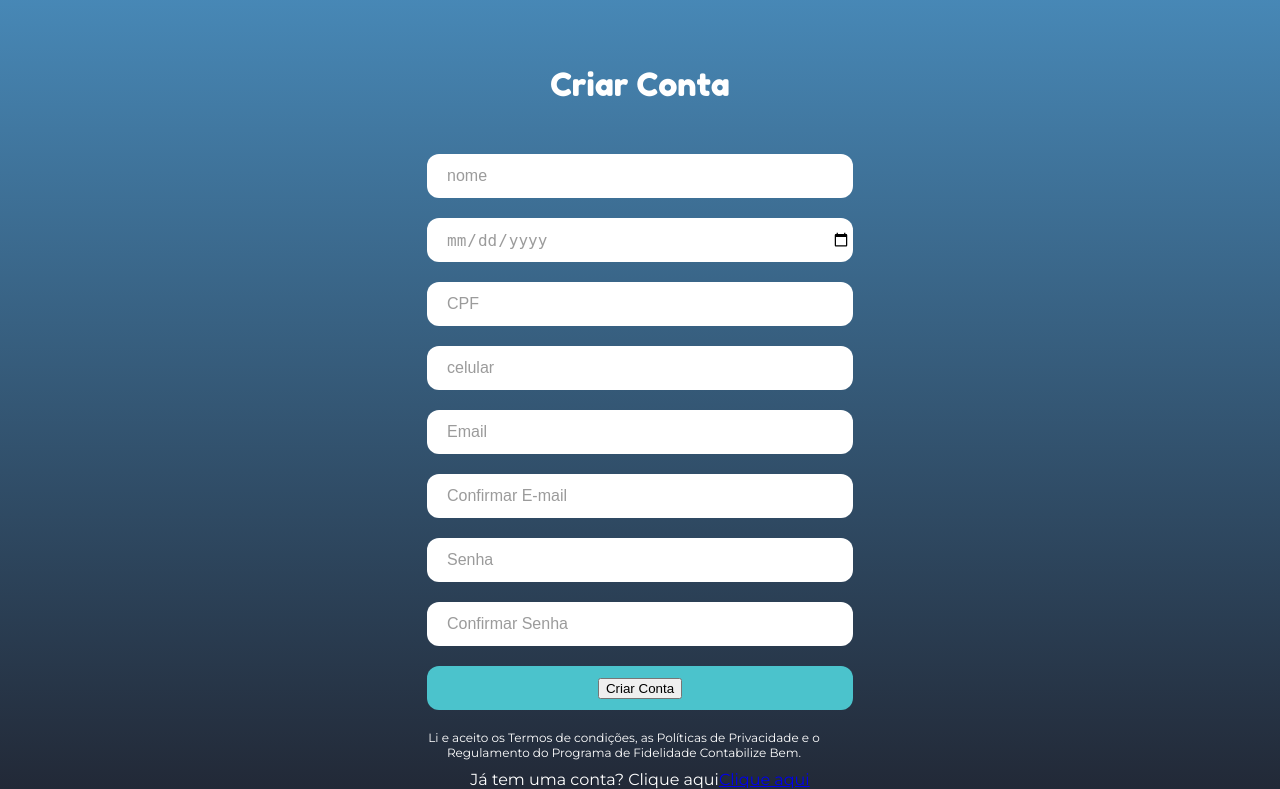
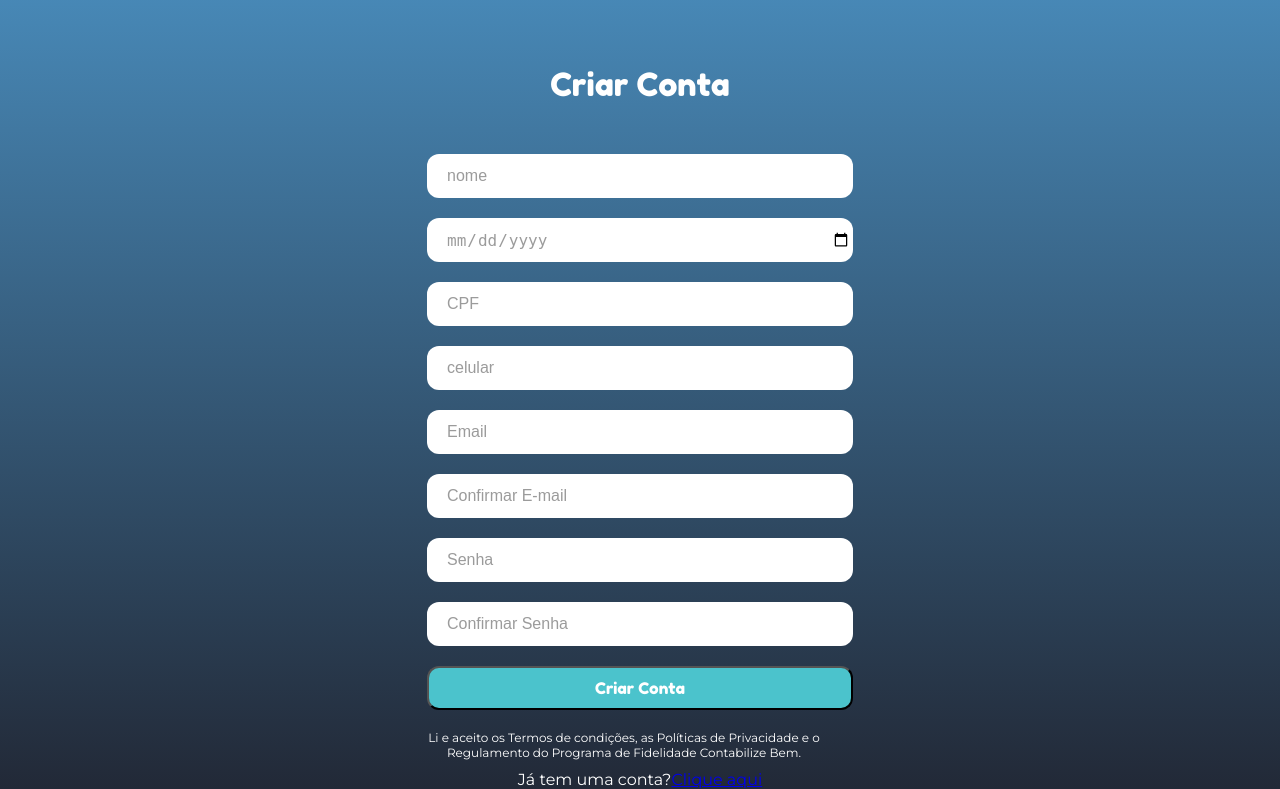
Before and after one commit to LucasMe110/Imposto_renda_pmi, a Flask app: page /criar_conta in a window 1280 px wide. Shown: the part 20-809 px from the top of the page. Run offline with Flask 3, Linux system fonts and the light colour scheme; data that the repository does not hold is empty; parts of the project's set-up code (start-up, migrations or seed data) failed here and were passed over.

Commit message:
Tela conectada

```diff
--- a/src/templates/criarconta.html
+++ b/src/templates/criarconta.html
@@ -77,8 +77,8 @@
 
 
                 <!-- Botão Criar Conta -->
-                <div class="button">
-                    <button type="submit">Criar Conta</button> <!-- Use "type='submit'" para enviar o formulário -->
+                <div>
+                    <button type="submit"class="button">Criar Conta</button>
                 </div>
 
 
@@ -90,7 +90,7 @@
 
                 <!-- Link para Login -->
                 <div class="link">
-                    Já tem uma conta? Clique aqui<a href="/login">Clique aqui</a>
+                    Já tem uma conta?<a href="/login">Clique aqui</a>
                 </div>
             </div>
         </div>
```
Also changed, not shown: 2 other files.
